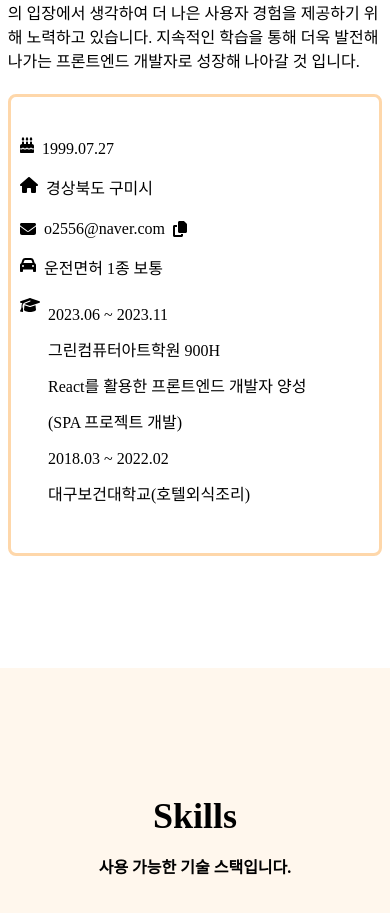
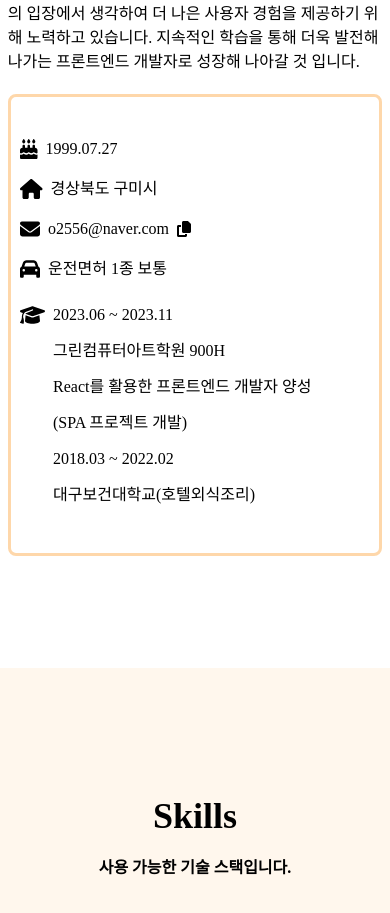
Before and after one commit to OhChangUk/portfolio, a React (Create React App) app: page / in a window 390 px wide. Shown: the part 982-1895 px from the top of the page. Built offline with nearby package versions, Linux system fonts and the light colour scheme; a web font is replaced by a local one.

Commit message:
icon 수정

```diff
--- a/src/components/AboutMe.js
+++ b/src/components/AboutMe.js
@@ -27,11 +27,11 @@ function AboutMe({domRef, themeColor, theme}) {
               </p>
               <div className={`${themeColor[theme].about} border-[3px] rounded-lg py-7 mt-3 justify-around basis-full hidden lg:flex `}>
                 <ul className='gap-y-4 flex flex-col basis-[43%]'>
-                  <li className='flex gap-x-2'>
+                  <li className='flex gap-x-2 items-center'>
                     <FontAwesomeIcon icon={faCake} className='lg:text-xl text-center' />
                     <p className=''>1999.07.27</p>
                   </li>
-                  <li className='flex gap-x-2'>
+                  <li className='flex gap-x-2 items-center'>
                     <FontAwesomeIcon icon={faHome} className='lg:text-xl' />
                     <p className=''>경상북도 구미시</p>
                   </li>
@@ -40,14 +40,14 @@ function AboutMe({domRef, themeColor, theme}) {
                     <p className=''>o2556@naver.com</p>
                     <FontAwesomeIcon icon={faCopy} onClick={()=>{copyEmail("o2556@naver.com")}} className='cursor-pointer' />
                   </li>
-                  <li className='flex gap-x-2'>
+                  <li className='flex gap-x-2 items-center'>
                     <FontAwesomeIcon icon={faCar} className='lg:text-xl' />
                     <p className=''>운전면허 1종 보통</p>
                   </li>
                 </ul>
                 <ul className='flex flex-col basis-[43%] leading-9'>
                   <li className='flex gap-x-2'>
-                    <FontAwesomeIcon icon={faGraduationCap} className='lg:text-xl' />
+                    <FontAwesomeIcon icon={faGraduationCap} className='lg:text-xl pt-2' />
                     <p className=''>
                       2023.06 ~ 2023.11
                       <br />그린컴퓨터아트학원 900H
@@ -64,27 +64,27 @@ function AboutMe({domRef, themeColor, theme}) {
         </div>
         <div className={`${themeColor[theme].about} border-[3px] rounded-lg  py-10 mt-5 justify-around basis-full flex flex-wrap lg:hidden gap-y-4`}>
           <ul className='gap-y-4 flex flex-col md:basis-[43%] basis-[95%]'>
-            <li className='flex gap-x-2'>
-              <FontAwesomeIcon icon={faCake} className='lg:text-xl text-center' />
+            <li className='flex gap-x-2 items-center'>
+              <FontAwesomeIcon icon={faCake} className='text-xl text-center' />
               <p className=''>1999.07.27</p>
             </li>
-            <li className='flex gap-x-2'>
-              <FontAwesomeIcon icon={faHome} className='lg:text-xl' />
+            <li className='flex gap-x-2 items-center'>
+              <FontAwesomeIcon icon={faHome} className='text-xl' />
               <p className=''>경상북도 구미시</p>
             </li>
             <li className='flex gap-x-2 items-center'>
-              <FontAwesomeIcon icon={faEnvelope} className='lg:text-xl' />
+              <FontAwesomeIcon icon={faEnvelope} className='text-xl' />
               <p className=''>o2556@naver.com</p>
               <FontAwesomeIcon icon={faCopy} onClick={()=>{copyEmail("o2556@naver.com")}} className='cursor-pointer' />
             </li>
-            <li className='flex gap-x-2'>
-              <FontAwesomeIcon icon={faCar} className='lg:text-xl' />
+            <li className='flex gap-x-2 items-center'>
+              <FontAwesomeIcon icon={faCar} className='text-xl' />
               <p className=''>운전면허 1종 보통</p>
             </li>
           </ul>
           <ul className='flex flex-col md:basis-[43%] basis-[95%] leading-9'>
             <li className='flex gap-x-2'>
-              <FontAwesomeIcon icon={faGraduationCap} className='lg:text-xl' />
+              <FontAwesomeIcon icon={faGraduationCap} className='text-xl pt-2' />
               <p className=''>
                 2023.06 ~ 2023.11
                 <br />그린컴퓨터아트학원 900H
```
